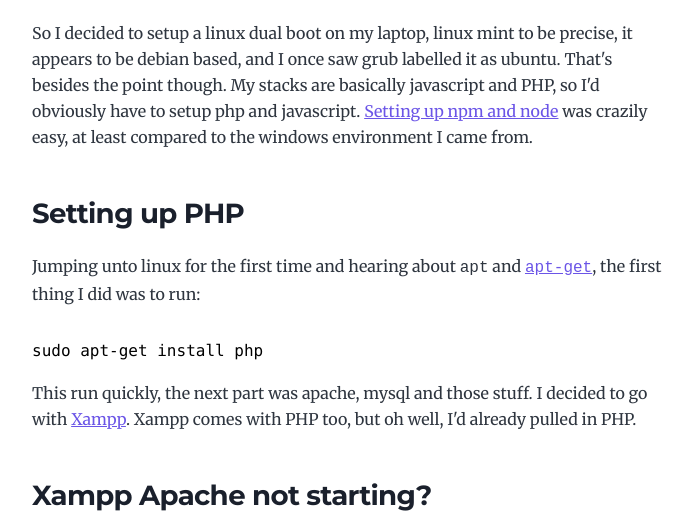
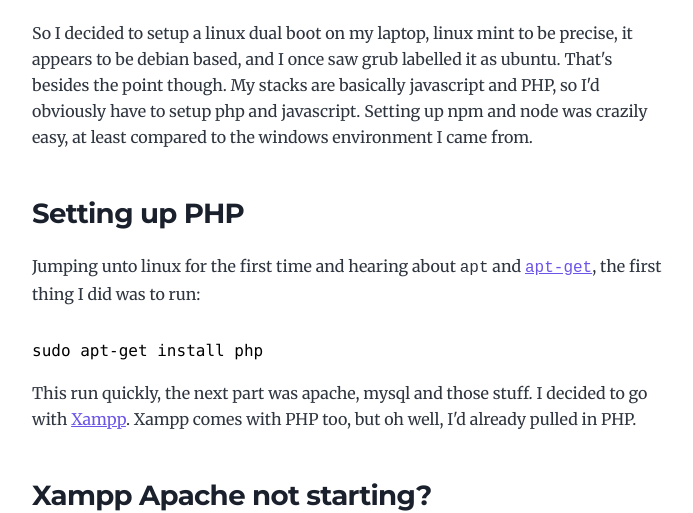
Before and after one commit to mr-phlames/mychi-guides, a Gatsby site: page /php/setup/linux/mint/ in a window 1280 px wide. Shown: the part 296-809 px from the top of the page, without its empty margins (292-985 px from the left). Built offline with nearby package versions, Linux system fonts and the light colour scheme; Gatsby itself is replaced by a stand-in of ours; some packages are replaced by stand-ins of ours; code samples lack their colours.

Commit message:
Fixed broken link

```diff
--- a/content/blog/php/setup/linux/mint/index.md
+++ b/content/blog/php/setup/linux/mint/index.md
@@ -2,11 +2,12 @@
 title: PHP setup on Linux Mint
 date: "2020-10-27T22:12:03.284Z"
 description: "Setting up PHP on linux mint (for the first time)...and fixing some common PHP errors"
+keywords: "Xampp Apache not starting, Setup PHP, PHP plugins not found"
 ---
 
 ## Intro
 
-So I decided to setup a linux dual boot on my laptop, linux mint to be precise, it appears to be debian based, and I once saw grub labelled it as ubuntu. That's besides the point though. My stacks are basically javascript and PHP, so I'd obviously have to setup php and javascript. [Setting up npm and node](/javascript/linux/mint/node-setup) was crazily easy, at least compared to the windows environment I came from.
+So I decided to setup a linux dual boot on my laptop, linux mint to be precise, it appears to be debian based, and I once saw grub labelled it as ubuntu. That's besides the point though. My stacks are basically javascript and PHP, so I'd obviously have to setup php and javascript. Setting up npm and node was crazily easy, at least compared to the windows environment I came from.
 
 ### Setting up PHP
 
```
